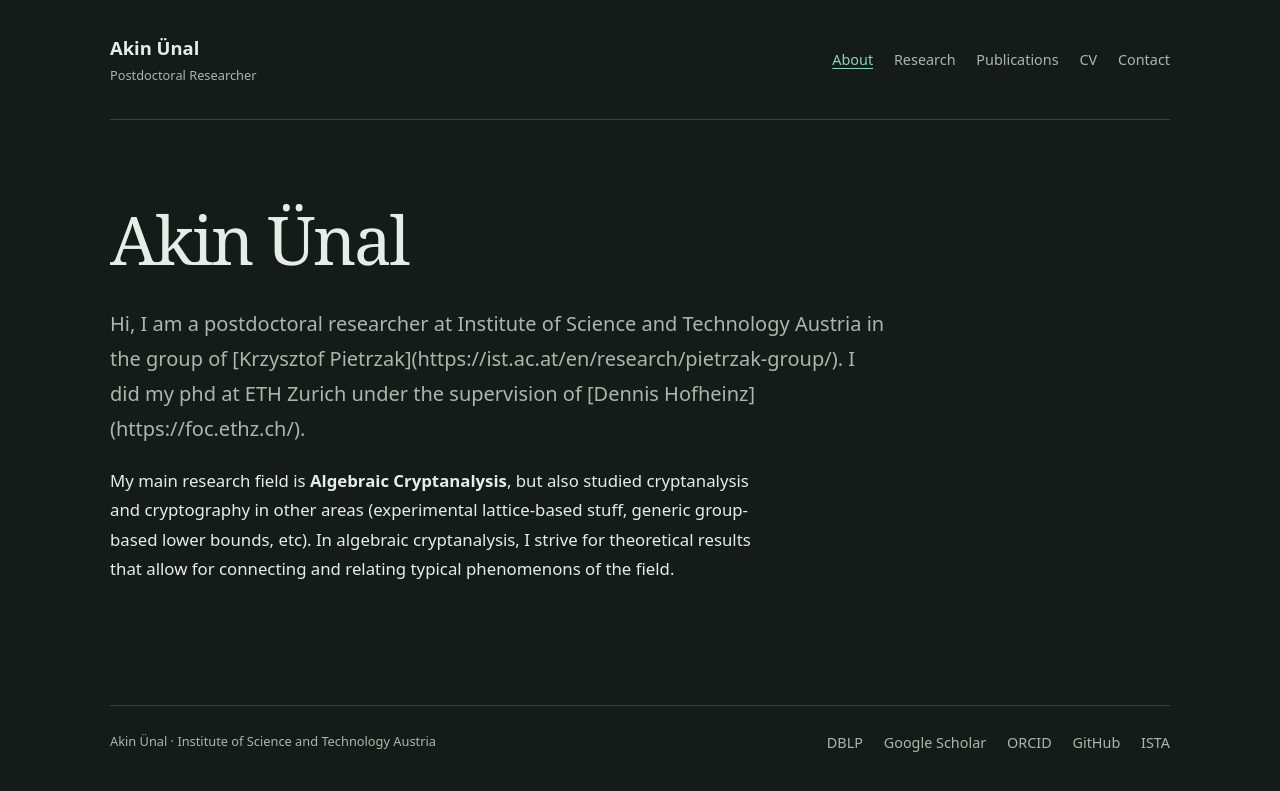
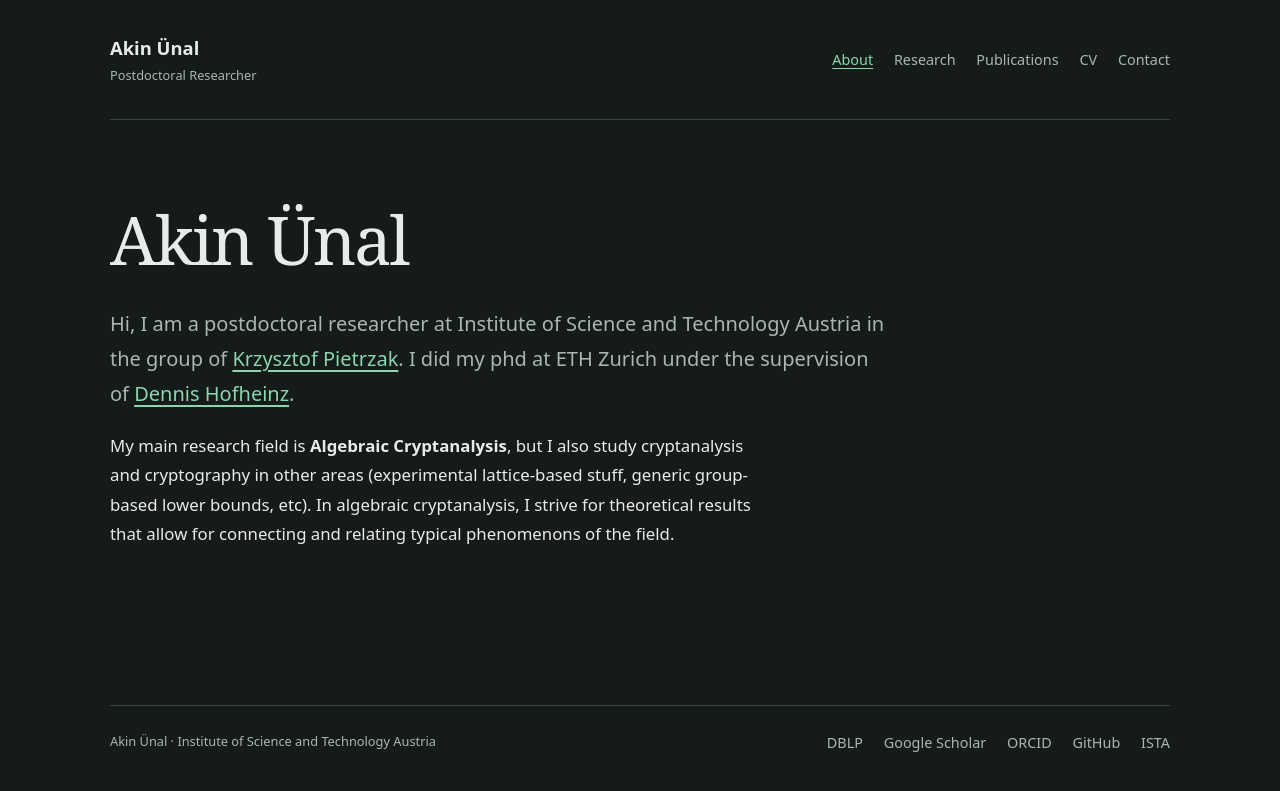
Before and after one commit to Semigroup/Semigroup.github.io, a Jekyll site: the page built from index.md, in a window 1280 px wide. Shown: the top 791 px of the page. Built offline with Jekyll 4.4.1, drawn with Linux system fonts in a browser that asks for light colours.

Commit message:
Update index.md

```diff
--- a/index.md
+++ b/index.md
@@ -3,14 +3,14 @@ title: About
 ---
 # Akin Ünal
 
-<p class="lead">
+<p class="lead" markdown="1">
 Hi, I am a postdoctoral researcher at Institute of Science and Technology Austria
 in the group of [Krzysztof Pietrzak](https://ist.ac.at/en/research/pietrzak-group/).
 I did my phd at ETH Zurich under the supervision of [Dennis Hofheinz](https://foc.ethz.ch/).
 </p>
 
 My main research field is **Algebraic Cryptanalysis**,
-but also studied cryptanalysis and cryptography in other areas
+but I also study cryptanalysis and cryptography in other areas
 (experimental lattice-based stuff, generic group-based lower bounds, etc).
 In algebraic cryptanalysis, I strive for theoretical results that
 allow for connecting and relating typical phenomenons of the field.
```
